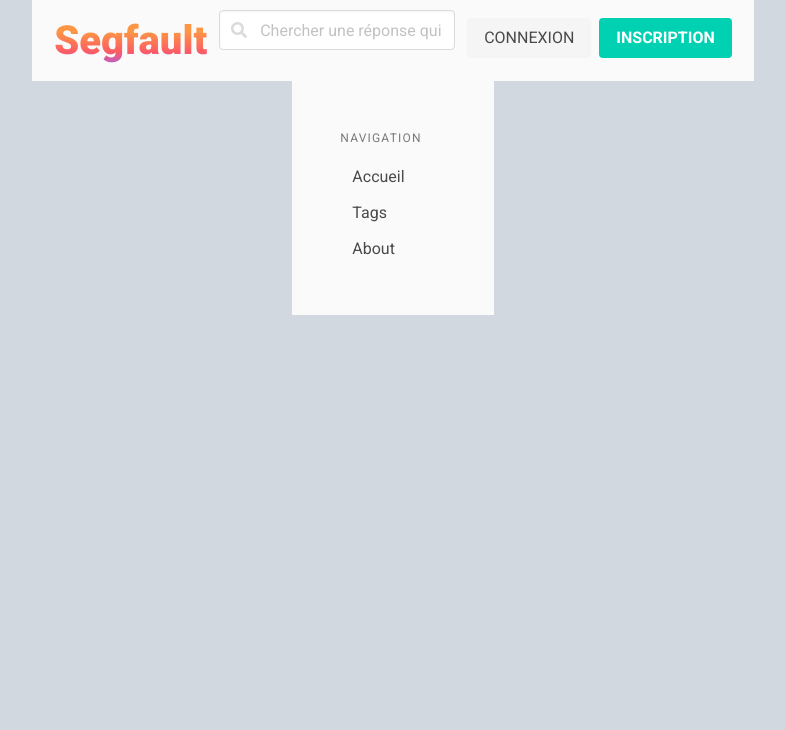
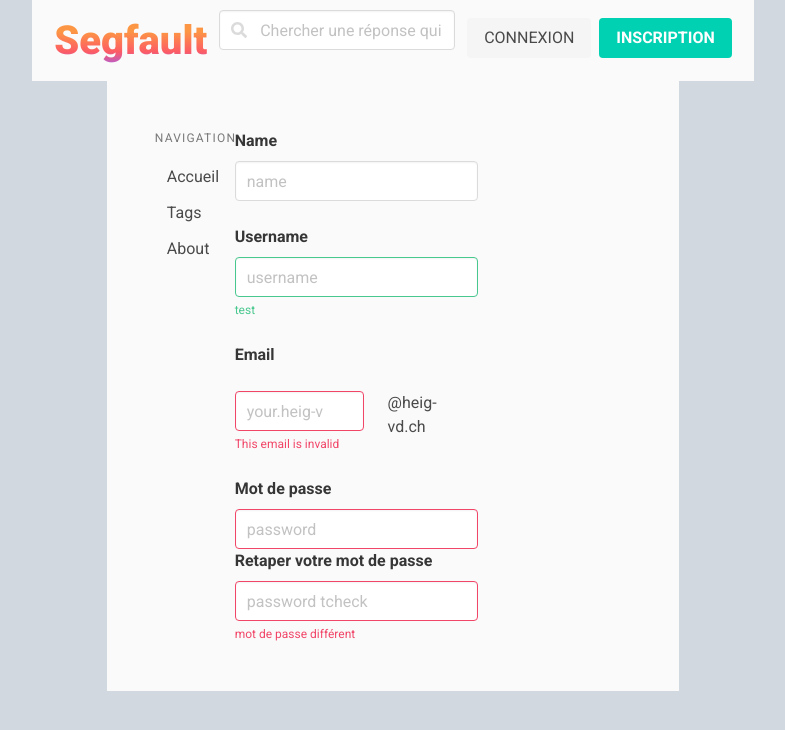
Before and after one commit to youndzoFrancine/Projet_de_semestre, a Vue app in the folder segfault-vue/: page /#/TheInscription in a window 1280 px wide. Before the commit this address led to /#/. Shown: the top 730 px of the page, without its empty margins (247-1032 px from the left). Built offline with nearby package versions, Linux system fonts and the light colour scheme.

Commit message:
Email placer correctement

```diff
--- a/segfault-vue/src/views/TheInscription.vue
+++ b/segfault-vue/src/views/TheInscription.vue
@@ -1,5 +1,9 @@
 <template>
-
+<form
+  id="username"
+  @submit="checkForm"
+  method="post"
+>
 
  <div class="Insciption">
    <!--name-->
@@ -16,50 +20,47 @@
 
 
     <!--username-->
-<form
-  id="username"
-  @submit="checkForm"
-  action="https://vuejs.org/"
-  method="post"
->
+
     <div class="columns">
        <div class="column is-1">
         </div>
       <div id="username" class="column is-7"  >
         <label class="label">Username</label>
         <div class="control ">
-          <input class="input is-success" id="user" type="text" placeholder="username">
+          <input class="input is-success"  v-model=user id="user" type="text" placeholder="username">
         </div>
-        <p v-if="errors" class="help is-success">
-            errors
-        </p>
-
+        <p v-if="errors" class="help is-success"> {{errors}}</p>
         <p v-else class="help is-success">  test    </p>
       </div>
     </div>
 
- </form>
+    <!--email-->
 
-
-    <!--email-->
+ <div class="columns">
+       <div class="column is-1">
+        </div>
+         <div class="column is-4">
+        <label class="label">Email</label>
+         </div>
+ </div>
     <div class="columns">
        <div class="column is-1">
         </div>
-      <div class="column is-7">
-        <label class="label">Email</label>
-        <div class="control has-icons-left has-icons-right">
-          <input class="input is-danger" type="email" placeholder="Email input" value="@heig-vd.ch">
+      <div class="column is-4">
+        <div class="control  has-icons-right">
+          <input class="input is-danger" type="text" placeholder="your.heig-vd.mail">
           <span class="icon is-small is-left">
             <i class="fas fa-envelope"></i>
           </span>
           <span class="icon is-small is-right">
             <i class="fas fa-exclamation-triangle"></i>
           </span>
-
         </div>
 
-
         <p class="help is-danger">This email is invalid</p>
+      </div>
+      <div class="column is-2">
+        <p>@heig-vd.ch</p>
       </div>
     </div>
 
@@ -83,19 +84,26 @@
 
 
   </div>
+
+
+
+ </form>
+
+
 </template>
-
 <script>
-
+/*
 const username = new Vue({
   el: '#username',
   data: {
     errors: null,
-    user: null,
+    user: null
+  },
 
-  },
   methods:{
     checkForm: function (e) {
+      return true;
+
       if (this.user) {
         return true;
       }
@@ -103,17 +111,12 @@ const username = new Vue({
       this.errors = null;
 
       if (!this.user) {
-        this.error ='This pseudo is already taken' ;
+        this.errors='This pseudo is already taken';
       }
       e.preventDefault();
     }
   }
-})
-
-
-
-
-
-
+});
+ */
 
 </script>
```
Also changed, not shown: 5 other files (tests, documents, lock files or other folders).
